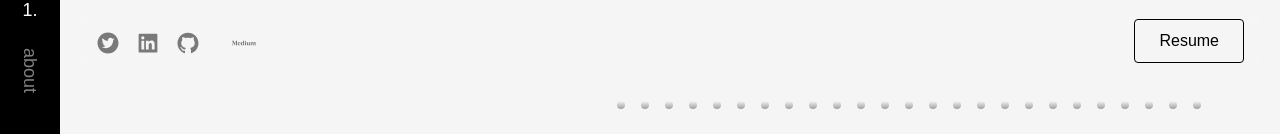
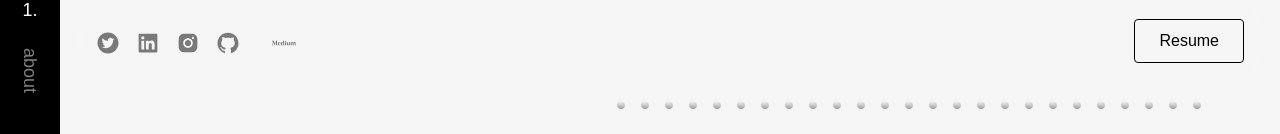
Before and after one commit to ngoiyaeric/ngoiyaeric.github.io, a Next.js app: page / in a window 1280 px wide. Shown: the top 134 px of the page. Built offline with nearby package versions, Linux system fonts and the light colour scheme; a web font is replaced by a local one.

Commit message:
Update MyLinks.tsx

```diff
--- a/components/nav/components/MyLinks.tsx
+++ b/components/nav/components/MyLinks.tsx
@@ -1,6 +1,6 @@
 import { motion } from "framer-motion";
 import Link from "next/link";
-import { AiFillGithub, AiFillLinkedin, AiOutlineMediumWorkmark, AiFillTwitterCircle } from "react-icons/ai";
+import { AiFillGithub, AiFillLinkedin, AiOutlineMediumWorkmark, AiFillTwitterCircle, AiFillInstagram} from "react-icons/ai";
 import styles from "./headinglinks.module.scss";
 
 export const MyLinks = () => {
@@ -32,7 +32,19 @@ export const MyLinks = () => {
           <AiFillLinkedin size="2.4rem" />
         </Link>
       </motion.span>
-
+       <motion.span
+        initial={{ y: -30, opacity: 0 }}
+        animate={{ y: 0, opacity: 1 }}
+        transition={{ duration: 0.5, delay: 0.1 }}
+      >
+        <Link
+          href="https://instagram/eq.waves"
+          target="_blank"
+          rel="nofollow"
+        >
+          <AiFillInstagram size="2.4rem" />
+        </Link>
+      </motion.span>
       <motion.span
         initial={{ y: -30, opacity: 0 }}
         animate={{ y: 0, opacity: 1 }}
```
